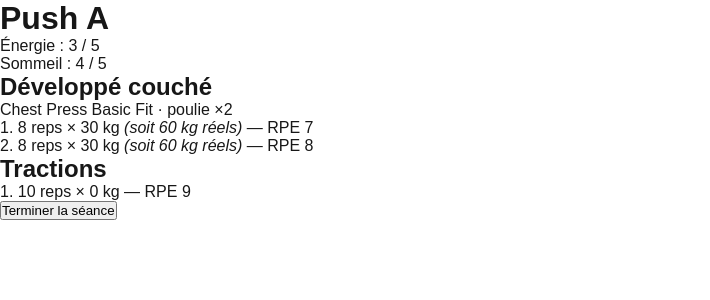
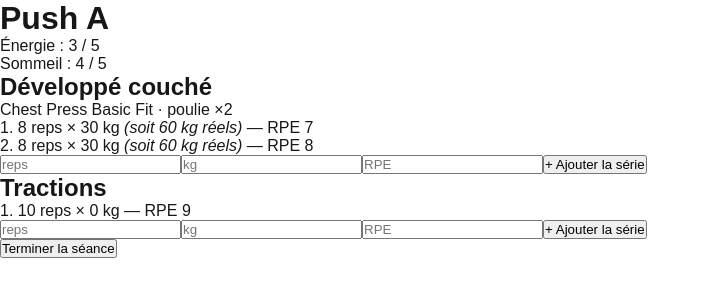
Before and after one commit to samc-eng/gymflow, a Next.js app: page /workouts/new in a window 1280 px wide. Shown: the top 300 px of the page, without its empty margins (0-710 px from the left). Built offline with nearby package versions, Linux system fonts and the light colour scheme.

Commit message:
feat: add set input form to exercise block

```diff
--- /dev/null
+++ b/src/components/AddSetForm.tsx
@@ -0,0 +1,41 @@
+"use client";
+
+import { useState } from "react";
+
+export default function AddSetForm() {
+  const [reps, setReps] = useState("");
+  const [weight, setWeight] = useState("");
+  const [rpe, setRpe] = useState("");
+
+  function handleAdd() {
+    console.log({
+      reps: Number(reps),
+      displayedWeight: Number(weight),
+      rpe: Number(rpe),
+    });
+  }
+
+  return (
+    <div>
+      <input
+        type="number"
+        value={reps}
+        onChange={(e) => setReps(e.target.value)}
+        placeholder="reps"
+      />
+      <input
+        type="number"
+        value={weight}
+        onChange={(e) => setWeight(e.target.value)}
+        placeholder="kg"
+      />
+      <input
+        type="number"
+        value={rpe}
+        onChange={(e) => setRpe(e.target.value)}
+        placeholder="RPE"
+      />
+      <button onClick={handleAdd}>+ Ajouter la série</button>
+    </div>
+  );
+}
--- a/src/components/ExerciseBlock.tsx
+++ b/src/components/ExerciseBlock.tsx
@@ -1,5 +1,6 @@
 import type { Exercise } from "@/types/workout";
 import SetRow from "@/components/SetRow";
+import AddSetForm from "./AddSetForm";
 
 type ExerciseBlockProps = {
     exercise : Exercise;
@@ -25,6 +26,8 @@ export default function ExerciseBlock( { exercise }: ExerciseBlockProps) {
                     />
                 ))}
             </ol>
+
+            <AddSetForm />
         </article>
     )
 }
```
